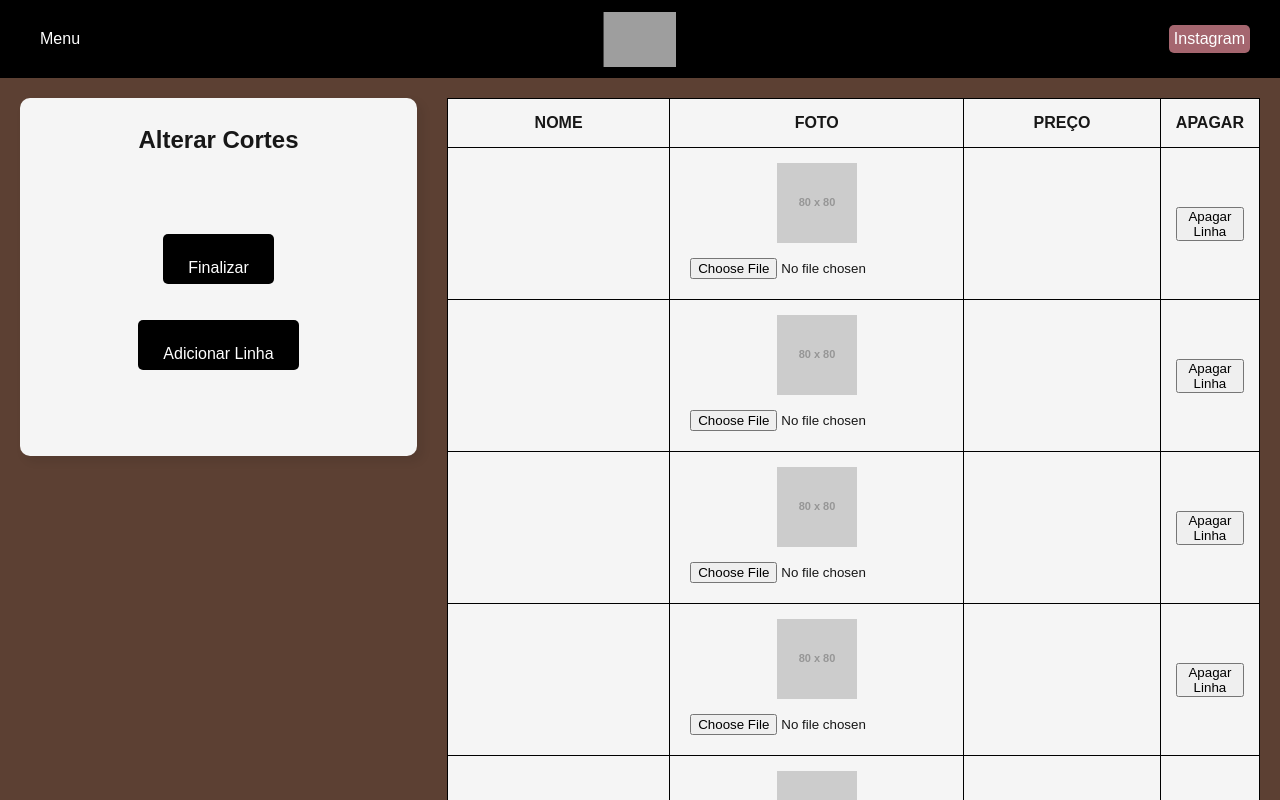
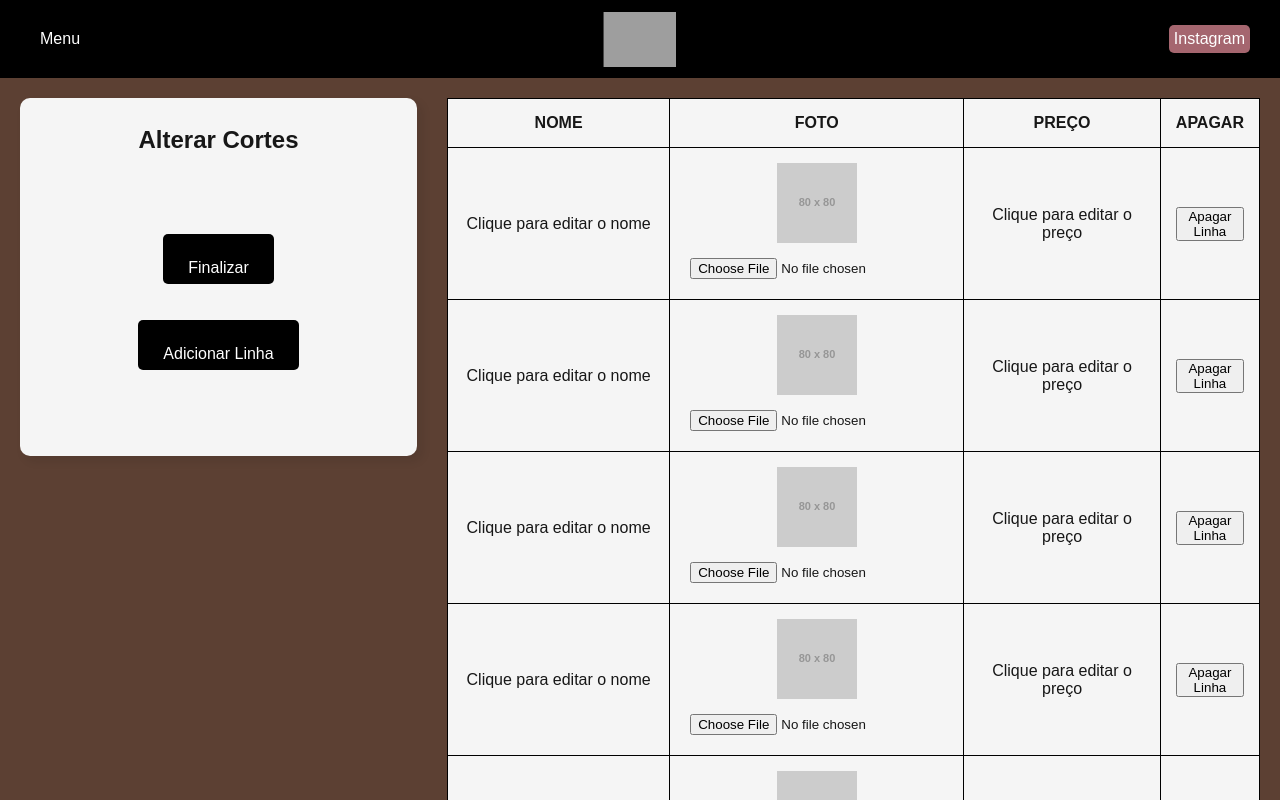
Before and after one commit to fabiotsouza/projeto, a Next.js app: page /Jose in a window 1280 px wide. Built offline with nearby package versions, Linux system fonts and the light colour scheme; grey boxes are pictures that could not be loaded.

Commit message:
Update page.js

```diff
--- a/app/Jose/page.js
+++ b/app/Jose/page.js
@@ -120,8 +120,8 @@ function Pagina_jose() {
                       }}
                     />
                   ) : (
-                    <span onClick={() => ativarCampoNome(index)}>
-                      {imagem.nome || ""}
+                    <span onClick={() => ativarCampoNome(index)} style={{ cursor: 'pointer' }}>
+                      {imagem.nome || "Clique para editar o nome"}
                     </span>
                   )}
                 </td>
@@ -157,8 +157,8 @@ function Pagina_jose() {
                       }}
                     />
                   ) : (
-                    <span onClick={() => ativarCampoPreco(index)}>
-                      {imagem.preco || ""}
+                    <span onClick={() => ativarCampoPreco(index)} style={{ cursor: 'pointer' }}>
+                      {imagem.preco || "Clique para editar o preço"}
                     </span>
                   )}
                 </td>
```
